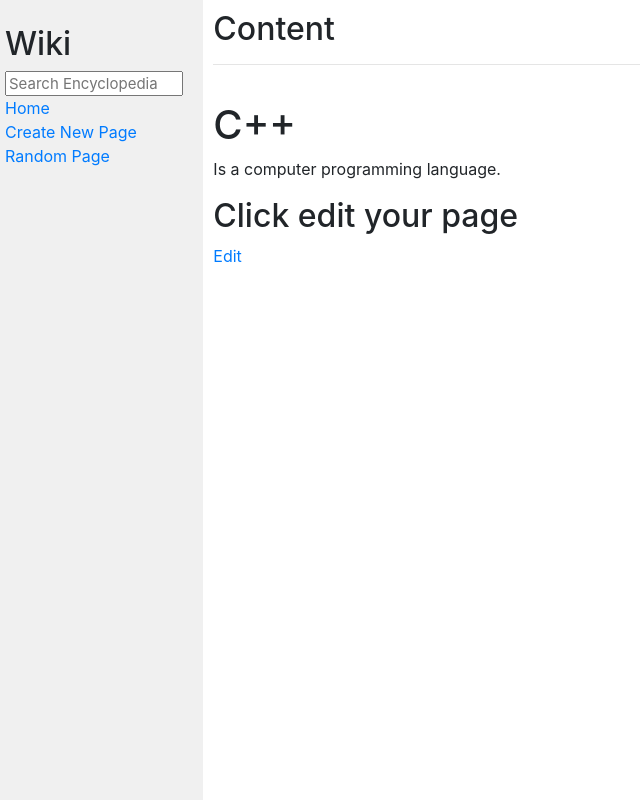
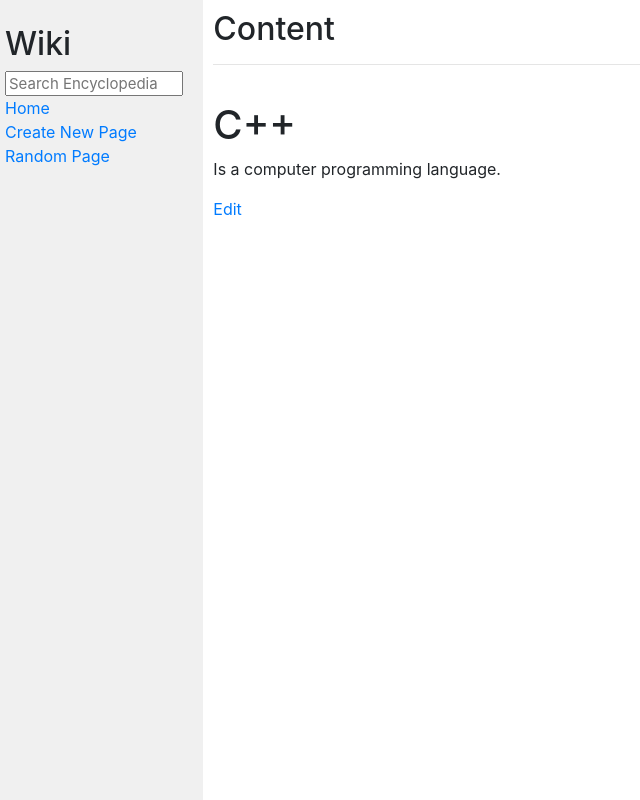
Before and after one commit to CarinaLR/WIKI, a Django app: a page that uses encyclopedia/templates/encyclopedia/entry_page.html in a window 1280 px wide. Shown: the whole page, without its empty margins (0-640 px from the left). Run offline with Django 3.2, Linux system fonts and the light colour scheme; some libraries are stand-ins or nearby versions.

Commit message:
clean page

```diff
--- a/encyclopedia/templates/encyclopedia/entry_page.html
+++ b/encyclopedia/templates/encyclopedia/entry_page.html
@@ -10,5 +10,5 @@
   <hr>
   <p>{{ title| safe }}</p>
 </div>
-<h2>Click edit your page</h2><a href="{% url 'edit_page' %}">Edit</a>
+<a href="{% url 'edit_page' %}">Edit</a>
 {% endblock %}
```
